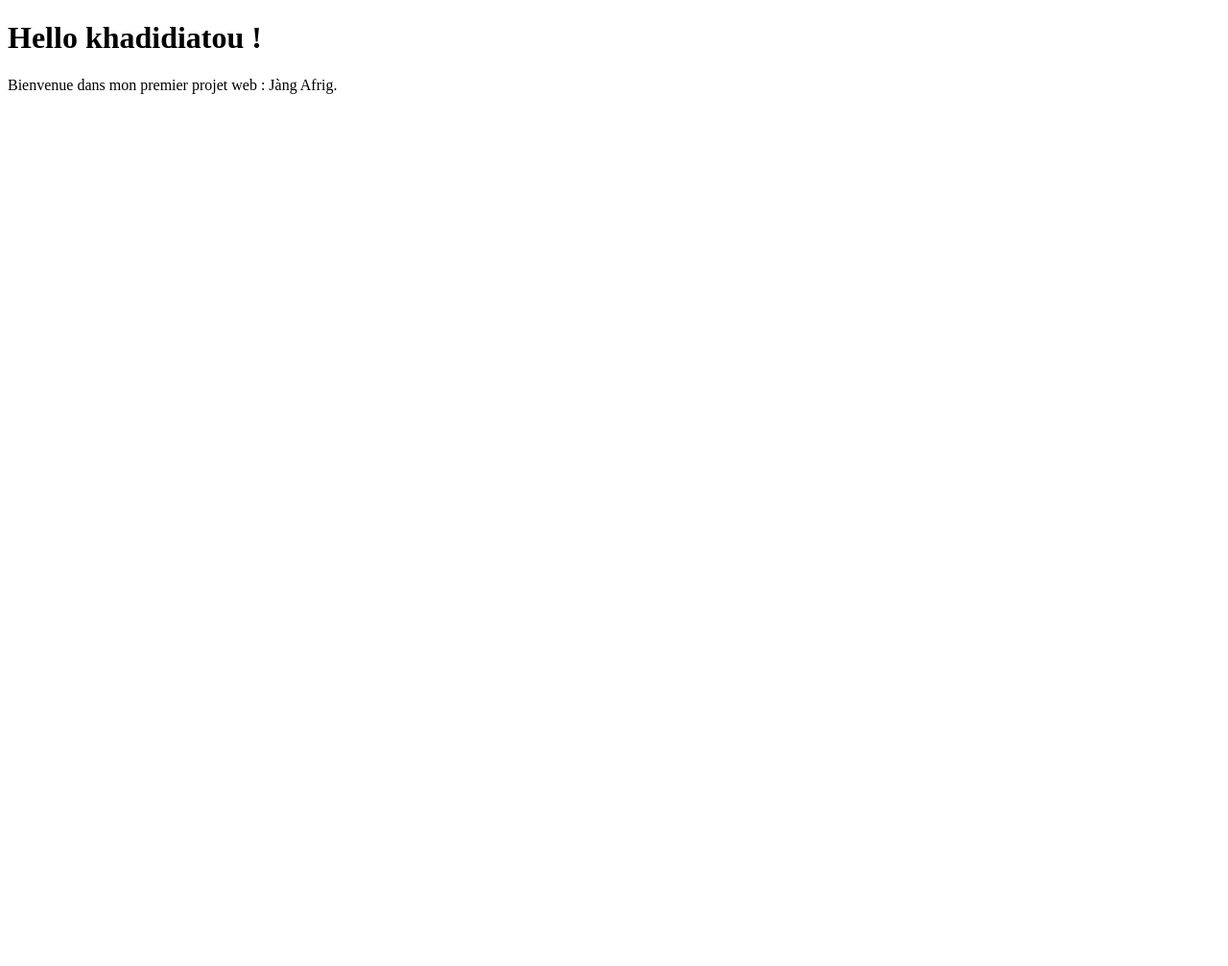
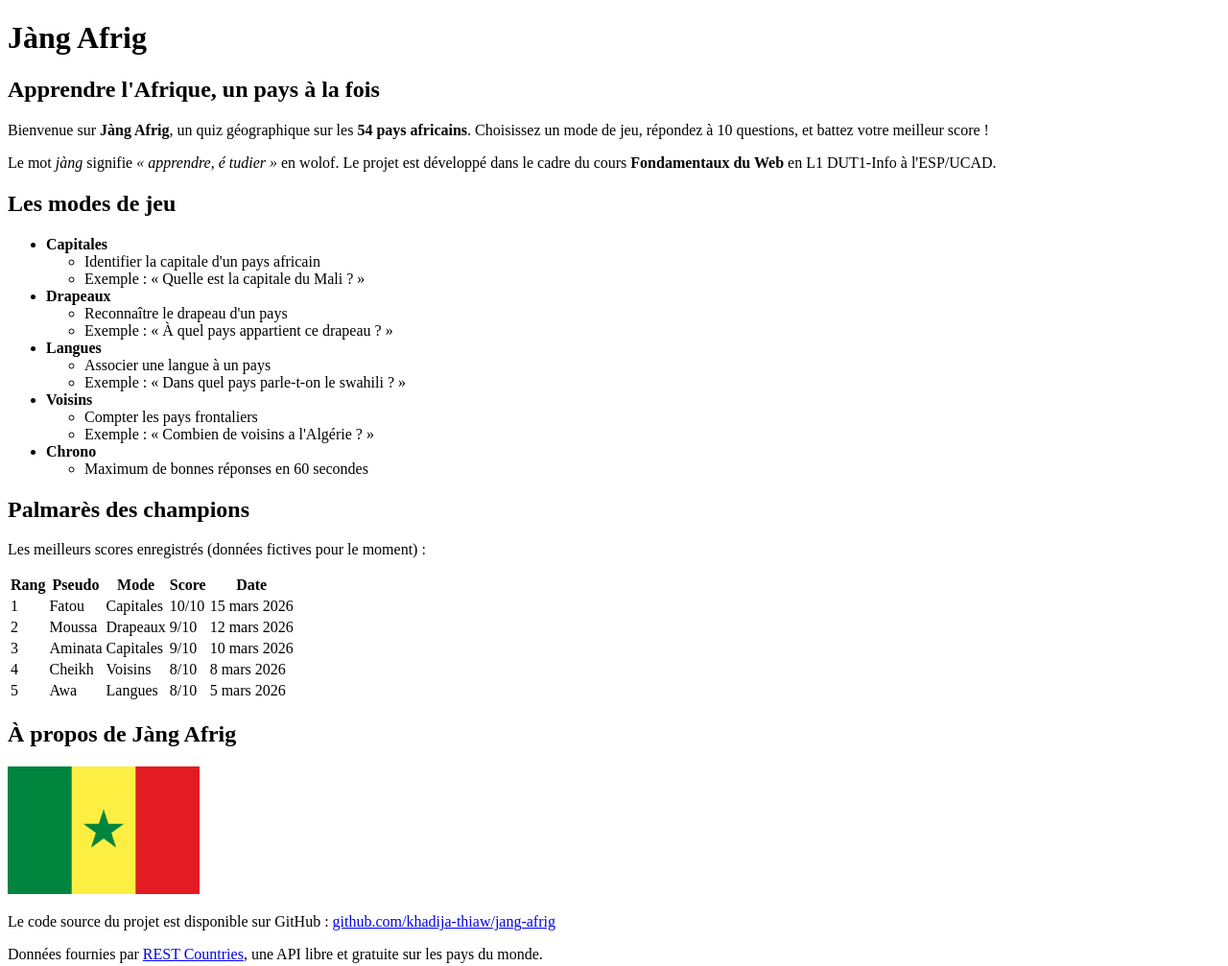
Before and after one commit to khadija-thiaw/jang-afrig, a plain HTML site: page index.html in a window 1280 px wide. Shown: the whole page at 96% size. Before the commit the page ends 800 px from the top, so only its background shows below. Drawn offline with Linux system fonts and the light colour scheme.

Commit message:
v0.1 : page d'accueil HTML brut

```diff
--- a/index.html
+++ b/index.html
@@ -2,10 +2,121 @@
 <html lang="fr">
 <head>
 <meta charset="UTF-8">
-<title>Salaam Aleykum khadidiatou</title>
+<title>Jàng Afrig</title>
 </head>
 <body>
-<h1>Hello khadidiatou !</h1>
-<p>Bienvenue dans mon premier projet web : Jàng Afrig.</p>
+    <h1>Jàng Afrig</h1>
+<h2>Apprendre l'Afrique, un pays à la fois</h2>
+<p>
+Bienvenue sur <strong>Jàng Afrig</strong>, un quiz géographique sur
+les
+<strong>54 pays africains</strong>. Choisissez un mode de jeu,
+répondez à
+10 questions, et battez votre meilleur score !
+</p>
+<p>Le mot <em>jàng</em> signifie <em>«&nbsp;apprendre, é
+tudier&nbsp;»</em>
+en wolof. Le projet est développé dans le cadre du cours
+<strong>Fondamentaux du Web</strong> en L1 DUT1-Info à l'ESP/UCAD.
+</p>
+<h2>Les modes de jeu</h2>
+<ul>
+<li>
+<strong>Capitales</strong>
+<ul>
+<li>Identifier la capitale d'un pays africain</li>
+<li>Exemple : « Quelle est la capitale du Mali ? »</li>
+</ul>
+</li>
+<li>
+<strong>Drapeaux</strong>
+<ul>
+<li>Reconnaître le drapeau d'un pays</li>
+<li>Exemple : « À quel pays appartient ce drapeau ? »</li>
+</ul>
+</li>
+<li>
+<strong>Langues</strong>
+<ul>
+<li>Associer une langue à un pays</li>
+<li>Exemple : « Dans quel pays parle-t-on le swahili ? »</li>
+</ul>
+</li>
+<li>
+<strong>Voisins</strong>
+<ul>
+<li>Compter les pays frontaliers</li>
+<li>Exemple : « Combien de voisins a l'Algérie ? »</li>
+</ul>
+</li>
+<li>
+<strong>Chrono</strong>
+<ul>
+<li>Maximum de bonnes réponses en 60 secondes</li>
+</ul>
+</li>
+</ul>
+<h2>Palmarès des champions</h2>
+<p>Les meilleurs scores enregistrés (données fictives pour le moment)
+:</p>
+<table>
+<tr>
+<th>Rang</th>
+<th>Pseudo</th>
+<th>Mode</th>
+<th>Score</th>
+<th>Date</th>
+</tr>
+<tr>
+<td>1</td>
+<td>Fatou</td>
+<td>Capitales</td>
+<td>10/10</td>
+<td>15 mars 2026</td>
+</tr>
+<tr>
+<td>2</td>
+<td>Moussa</td>
+<td>Drapeaux</td>
+<td>9/10</td>
+<td>12 mars 2026</td>
+</tr>
+<tr>
+<td>3</td>
+<td>Aminata</td>
+<td>Capitales</td>
+<td>9/10</td>
+<td>10 mars 2026</td>
+</tr>
+<tr>
+<td>4</td>
+<td>Cheikh</td>
+<td>Voisins</td>
+<td>8/10</td>
+<td>8 mars 2026</td>
+</tr>
+<tr>
+<td>5</td>
+<td>Awa</td>
+<td>Langues</td>
+<td>8/10</td>
+<td>5 mars 2026</td>
+</tr>
+</table>
+<h2>À propos de Jàng Afrig</h2>
+<p>
+<img src="images/drapeau.png" alt="Drapeau africain" width="200">
+</p>
+<p>
+Le code source du projet est disponible sur GitHub :
+<a href="https://github.com/khadija-thiaw/jang-afrig">
+github.com/khadija-thiaw/jang-afrig
+</a>
+</p>
+<p>
+Données fournies par
+<a href="https://restcountries.com">REST Countries</a>,
+une API libre et gratuite sur les pays du monde.
+</p>
 </body>
 </html>
```
Also changed, not shown: images/Drapeau.png (added).
